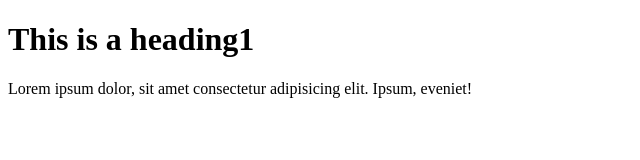
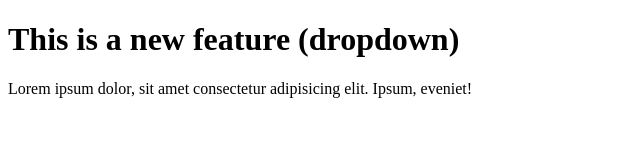
Before and after one commit to Nazish-Iftikhar/demo, a plain HTML site: page index.html in a window 1280 px wide. Shown: the whole page, without its empty margins (0-640 px from the left). Drawn offline with Linux system fonts and the light colour scheme.

Commit message:
add a new feature

```diff
--- a/index.html
+++ b/index.html
@@ -6,7 +6,7 @@
     <title>Document</title>
 </head>
 <body>
-    <h1>This is a heading1</h1>
+    <h1>This is a new feature (dropdown)</h1>
    <p>Lorem ipsum dolor, sit amet consectetur adipisicing elit. Ipsum, eveniet!</p>
 
 </body>
```
